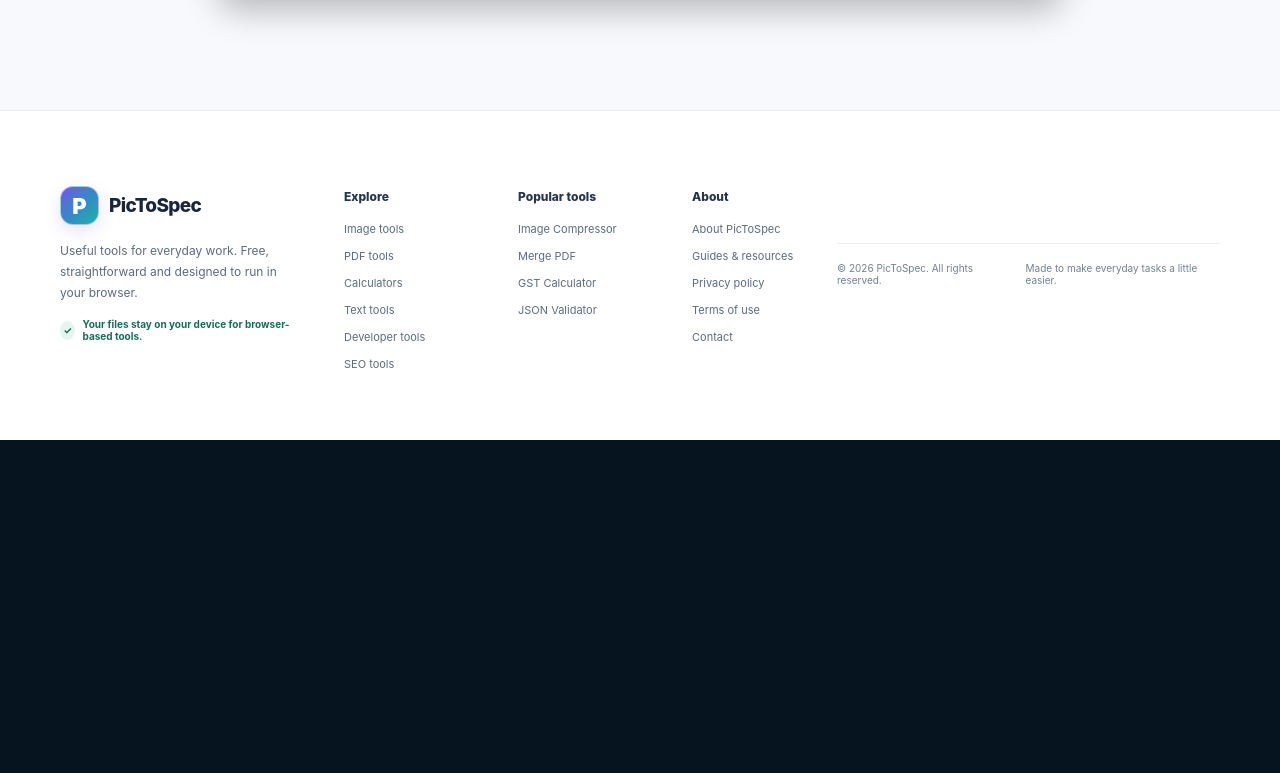
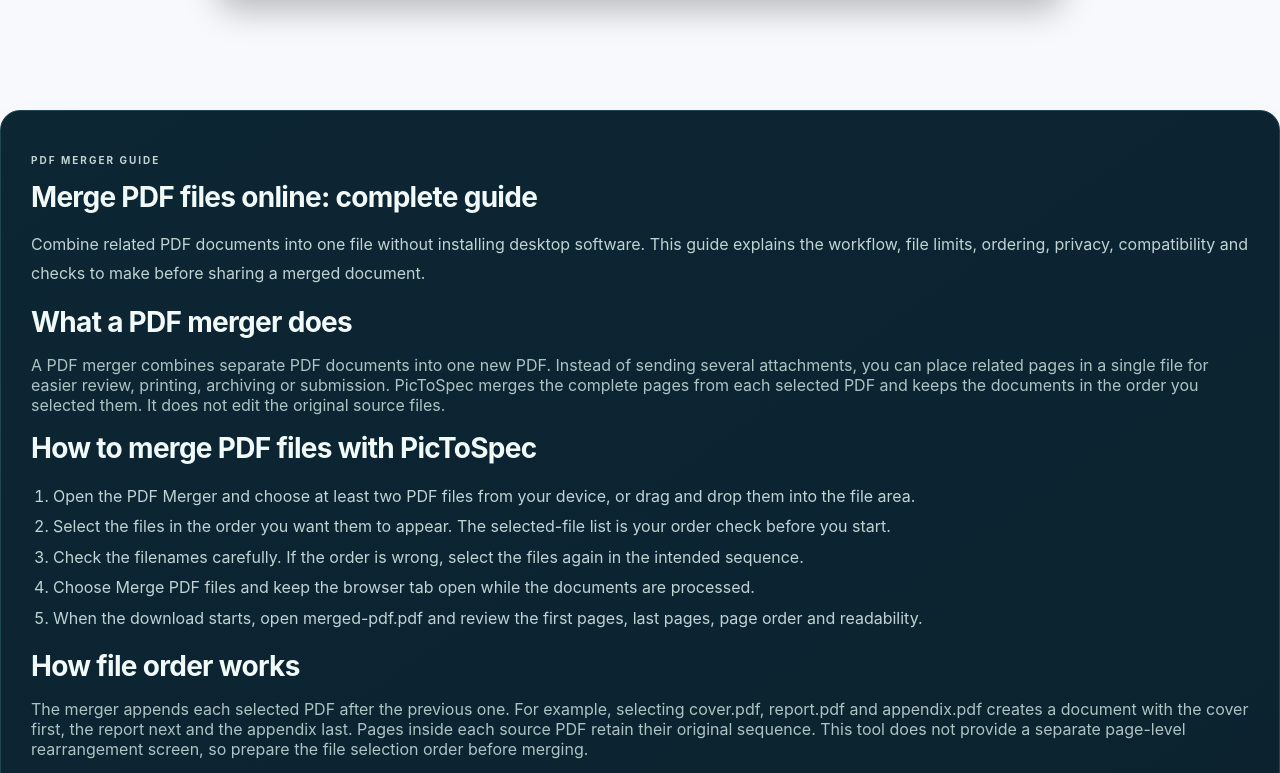
Before and after one commit to ya6331856-cpu/pic-to-spec, a Next.js app: page /pdf-merger in a window 1280 px wide. Shown: the part 2027-2800 px from the top of the page. Before the commit the page ends 2467 px from the top, so only its background shows below. Built offline with nearby package versions, Linux system fonts and the light colour scheme; no server answers.

Commit message:
Connect comprehensive guide to PDF merger page

```diff
--- a/app/pdf-merger/page.tsx
+++ b/app/pdf-merger/page.tsx
@@ -1,5 +1,6 @@
 import type { Metadata } from "next";
 import PDFTool from "@/components/PDFTool";
+import PDFMergerGuide from "@/components/PDFMergerGuide";
 import ToolStructuredData from "@/components/ToolStructuredData";
 
 export const metadata: Metadata = {
@@ -40,6 +41,7 @@ export default function Page() {
         ]}
       />
       <PDFTool kind="merge" />
+      <PDFMergerGuide />
     </>
   );
 }
```
